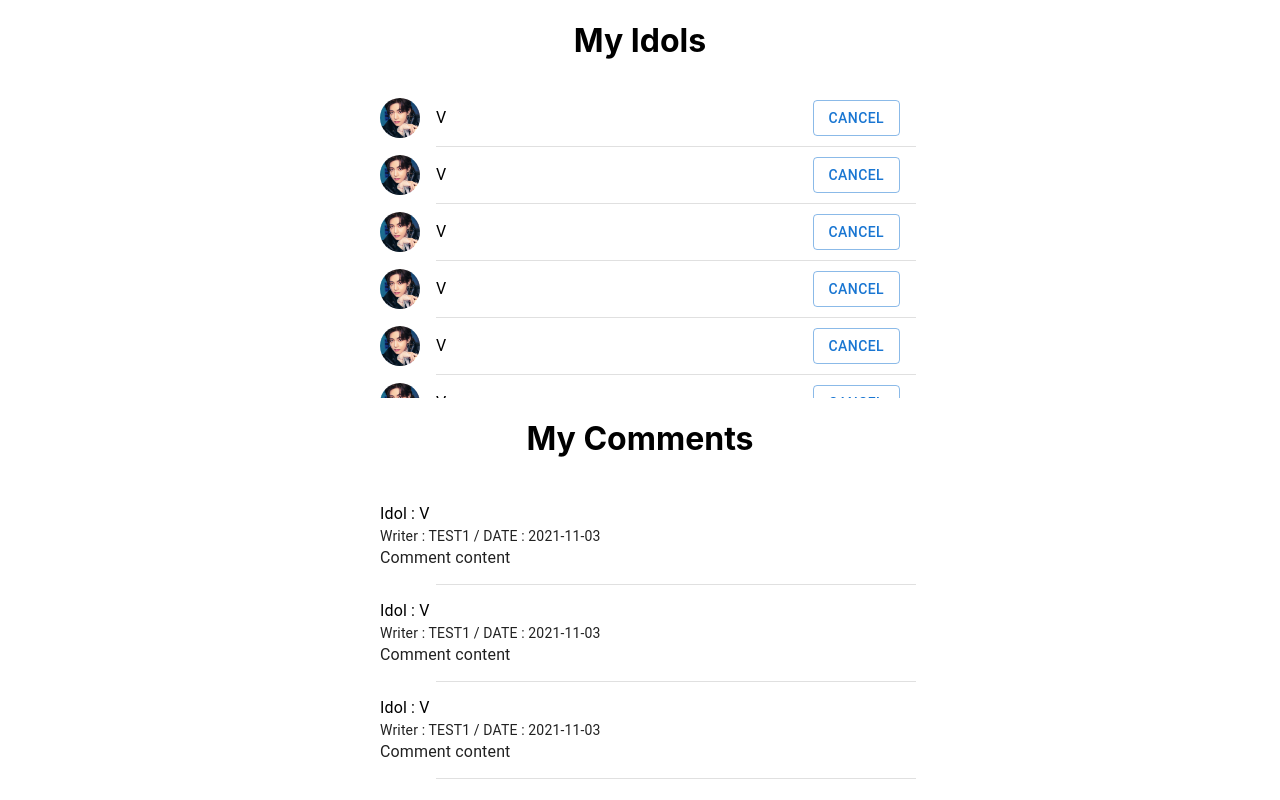
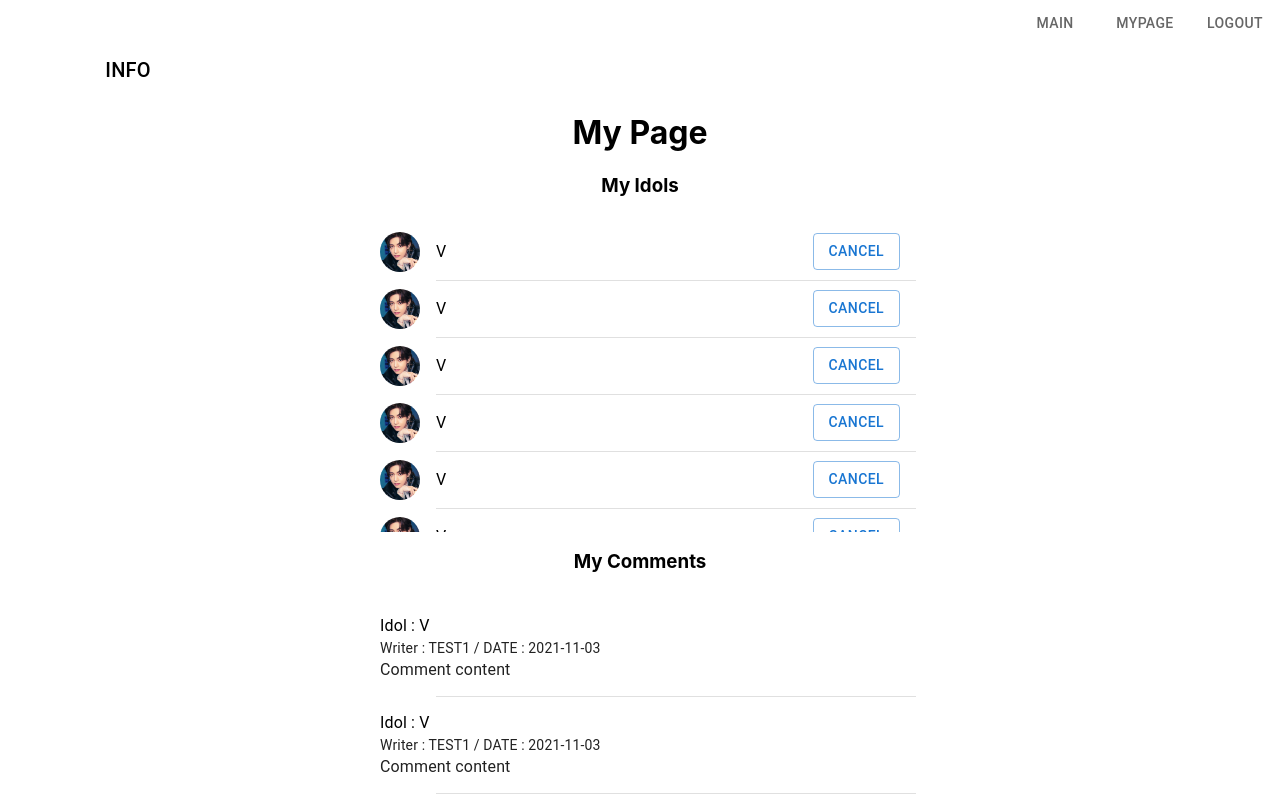
Before and after one commit to swsnu/swpp2021-team7, a React (Create React App) app in the folder frontend/: page /mypage/1 in a window 1280 px wide. Shown: the top 800 px of the page. Built offline with nearby package versions, Linux system fonts and the light colour scheme.

Commit message:
myPage Myinfo 및 Header 추가

```diff
--- a/frontend/src/App.js
+++ b/frontend/src/App.js
@@ -4,6 +4,8 @@ import PropTypes from 'prop-types'
 
 import { Route, Redirect, Switch } from 'react-router-dom';
 import { ConnectedRouter } from 'connected-react-router';
+import Header from './components/common/Header';
+
 
 import MyPage from './containers/MyPage';
 import Ranking from './containers/Ranking';
@@ -11,10 +13,11 @@ import Ranking from './containers/Ranking';
 function App(props) {
   return (
     <ConnectedRouter history={props.history}>
+      <Header></Header>
       <div className="App" >
         <Switch>
-          <Route path='/mypage/:id' exact render={() => <MyPage/>} />
-          <Route path='/rank' exact render={() => <Ranking/>} />
+          <Route path='/mypage/:id' exact render={() => <MyPage />} />
+          <Route path='/rank' exact render={() => <Ranking />} />
           <Route render={() => <h1>Not Found</h1>} />
         </Switch>
       </div >
--- a/frontend/src/components/common/Header.jsx
+++ b/frontend/src/components/common/Header.jsx
@@ -0,0 +1,32 @@
+import * as React from 'react';
+import Tabs from '@mui/material/Tabs';
+import Tab from '@mui/material/Tab';
+import Box from '@mui/material/Box';
+
+export default function Header() {
+    const [value, setValue] = React.useState('main');
+
+    const handleChange = (event, newValue) => {
+        setValue(newValue);
+    };
+
+    return (
+        <Box sx={{ width: '100%' }}>
+            <Tabs
+                sx={{
+                    '.MuiTabs-flexContainer': {
+                        flexDirection: 'row-reverse'
+                    }
+                }}
+                onChange={handleChange}
+                textColor="secondary"
+                indicatorColor="secondary"
+                aria-label="secondary tabs example"
+            >
+                <Tab value="logout" label="Logout" />
+                <Tab value="mypage" label="MyPage" />
+                <Tab value="main" label="Main" />
+            </Tabs>
+        </Box>
+    );
+}
--- a/frontend/src/containers/MyPage.jsx
+++ b/frontend/src/containers/MyPage.jsx
@@ -4,24 +4,73 @@ import Container from '@mui/material/Container';
 import FavoriteIdolList from '../components/MyPage/FavoriteIdolList';
 import MyCommentList from '../components/MyPage/MyCommentList';
 import MyArticleList from '../components/MyPage/MyArticleList';
+import Button from '@mui/material/Button';
+import Menu from '@mui/material/Menu';
+import MenuItem from '@mui/material/MenuItem';
+import Typography from '@mui/material/Typography';
 
-export default class MyPage extends Component {
-    render() {
+
+export default function MyPage() {
+    const [anchorEl, setAnchorEl] = React.useState(null);
+    const open = Boolean(anchorEl);
+    const handleClick = (event) => {
+        setAnchorEl(event.currentTarget);
+    };
+    const handleClose = () => {
+        setAnchorEl(null);
+    };
+
     return (
         <React.Fragment>
+            <Container
+                sx={{
+                    marginLeft: "0px",
+                    width: "20%"
+                }}
+            >
+                <Button
+                    id="basic-button"
+                    aria-controls="basic-menu"
+                    aria-haspopup="true"
+                    aria-expanded={open ? 'true' : undefined}
+                    onClick={handleClick}
+                >
+                    <Typography
+                        component="span"
+                        variant="h6"
+                        sx={{
+                            color: 'rgba(0, 0, 0, 1)'
+                        }}
+                    >
+                        INFO
+                    </Typography>
+                </Button>
+                <Menu
+                    id="basic-menu"
+                    anchorEl={anchorEl}
+                    open={open}
+                    onClose={handleClose}
+                    MenuListProps={{
+                        'aria-labelledby': 'basic-button',
+                    }}
+                >
+                    <MenuItem onClick={handleClose}>TestUserName</MenuItem>
+                    <MenuItem onClick={handleClose}>test@snu.ac.kr</MenuItem>
+                </Menu>
+            </Container>
+            <h1>My Page</h1>
             <Container maxWidth="sm">
-                    <h1>My Idols</h1>
+                <h3>My Idols</h3>
                 <FavoriteIdolList></FavoriteIdolList>
             </Container>
             <Container maxWidth="sm">
-                    <h1>My Comments</h1>
+                <h3>My Comments</h3>
                 <MyCommentList></MyCommentList>
             </Container>
             <Container maxWidth="sm">
-                    <h1>My Scraps</h1>
+                <h3>My Scraps</h3>
                 <MyArticleList></MyArticleList>
             </Container>
         </React.Fragment>
     )
 }
-}
```
Lines whose indentation alone changed are shown as unchanged.
